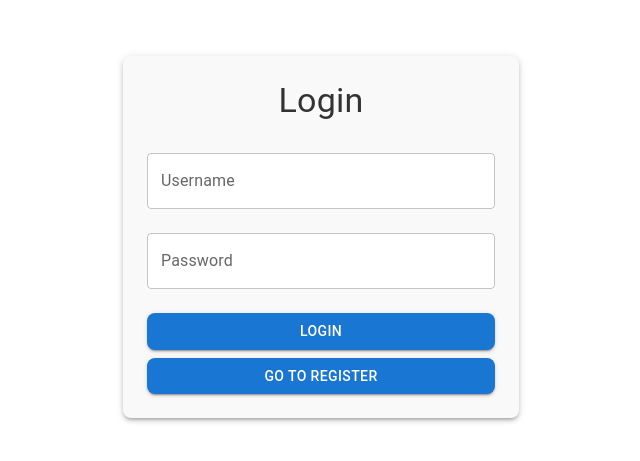
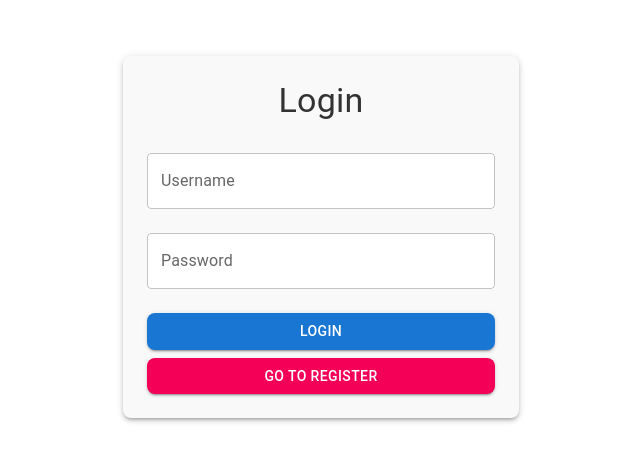
Before and after one commit to ralddddd/BSIT2B_LOGIN, a React (Vite) app in the folder frontend/: page /login in a window 1280 px wide. Shown: the part 163-624 px from the top of the page, without its empty margins (319-959 px from the left). Built offline with nearby package versions, Linux system fonts and the light colour scheme.

Commit message:
Committing all changes

```diff
--- a/frontend/src/Login.jsx
+++ b/frontend/src/Login.jsx
@@ -77,7 +77,7 @@ const Login = () => {
           color="primary"
           fullWidth
           onClick={() => navigate("/")}
-          sx={{ mt: 1, borderRadius: "8px", textTransform: "none" }}
+          sx={{ mt: 1, borderRadius: "8px", textTransform: "none", backgroundColor: "#f50057", '&:hover': { backgroundColor: "#006400" } }}
         >
           GO TO REGISTER
         </Button>
--- a/frontend/src/Register.jsx
+++ b/frontend/src/Register.jsx
@@ -66,8 +66,7 @@ const Register = () => {
           color="primary"
           fullWidth
           onClick={() => navigate("/login")}
-          sx={{ mt: 1, borderRadius: "8px", textTransform: "none" }}
-        >
+          sx={{ mt: 1, borderRadius: "8px", textTransform: "none", backgroundColor: "#f50057", '&:hover': { backgroundColor: "#006400" } }}        >
           GO TO LOGIN
         </Button>
       </Paper>
```
